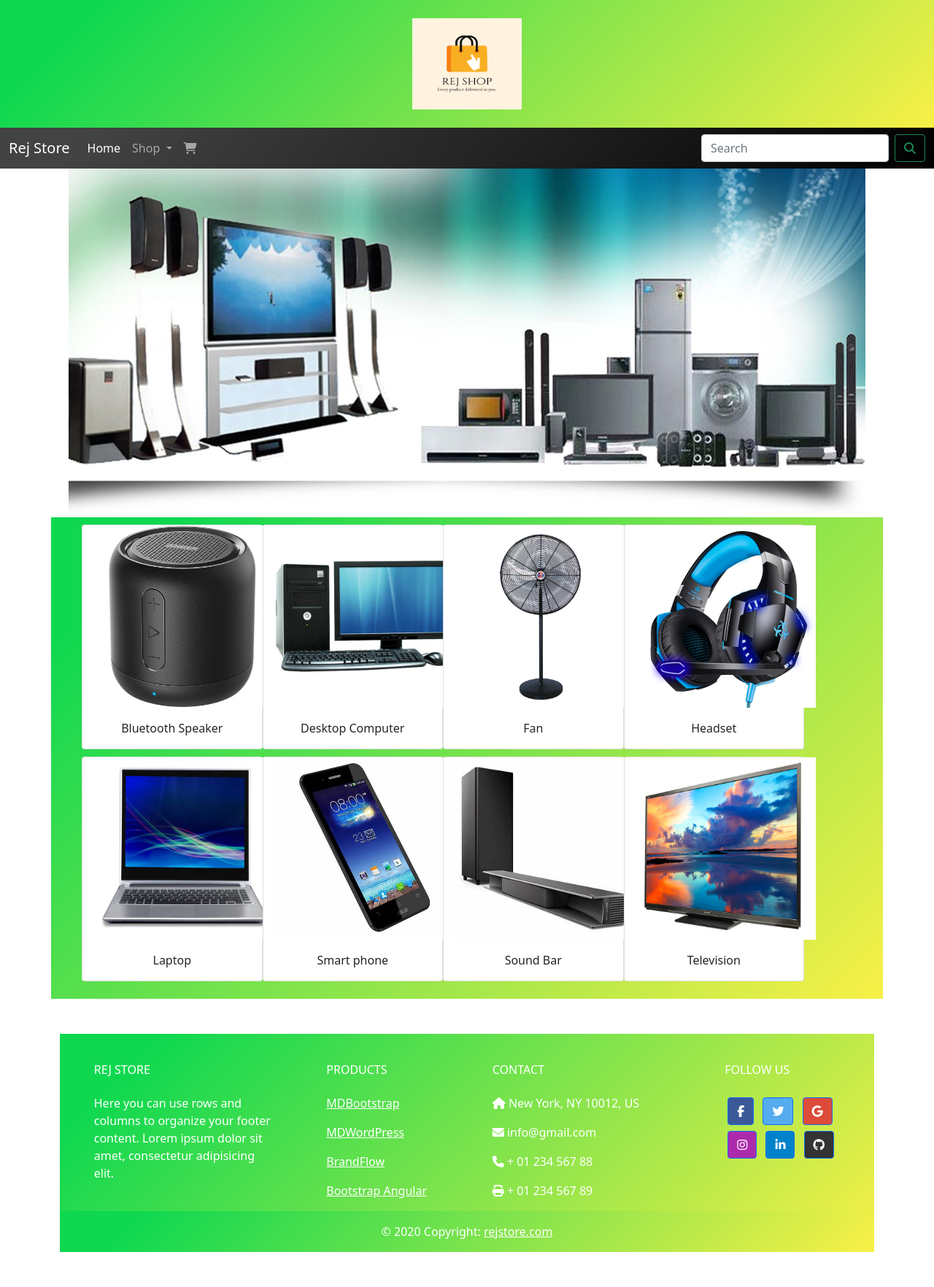
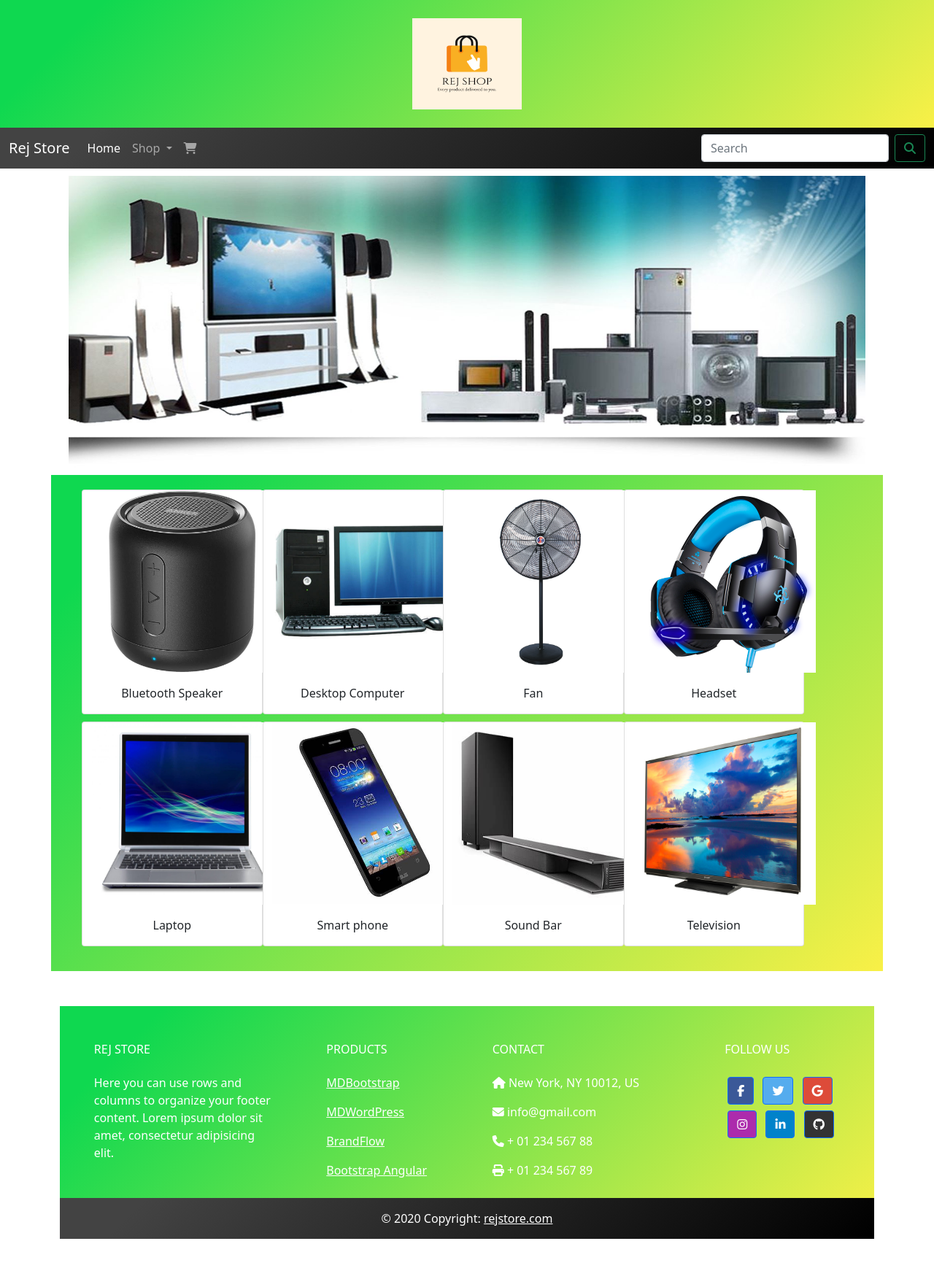
Before and after one commit to rej22/rej_store, a Django app: a page that uses rejstore/projectrejstore/templates/allProduct.html in a window 1280 px wide. Shown: the whole page at 73% size. After the commit the page ends 1698 px from the top, so only its background shows below. Run offline with Django 4.2, Linux system fonts and the light colour scheme; data comes from the database, SQL or seed files in the repository; some libraries are stand-ins or nearby versions.

Commit message:
alterations for the category banner(width, height) set to 100% and 400px respectively. And the padding-top, padding-bottom for the  entire div of this category banner(class=mx-auto) set to 10px each.

```diff
--- a/rejstore/projectrejstore/static/css/custom.css
+++ b/rejstore/projectrejstore/static/css/custom.css
@@ -51,6 +51,16 @@ body {
     padding-top: 10px;
 }
 
+/*** allProduct/category ***/
+.category_banner {
+    width: 100%;
+    height: 400px;
+}
+.mx-auto {
+    padding-top: 10px;
+    padding-bottom: 10px;
+}
+
 /*** pagination ***/
 .pagination_section {
     margin-top: 7px;
@@ -66,7 +76,7 @@ body {
 
 /*** footer ***/
 .footer_p_3 {
-    background-image: linear-gradient(135deg, #0fd850 10%, #f9f047 100%);
+    background-image: linear-gradient(135deg, #434343 10%, #000000 100%);
 }
 .main_footer {
     background-image: linear-gradient(135deg, #0fd850 10%, #f9f047 100%);
--- a/rejstore/projectrejstore/templates/allProduct.html
+++ b/rejstore/projectrejstore/templates/allProduct.html
@@ -20,7 +20,7 @@
    {% if categoryObj %}
       <div class="container">
           <div class="row mx-auto">
-              <img src="{{categoryObj.categoryImage.url}}" alt="{{categoryObj.categoryName}}">
+              <img class="category_banner" src="{{categoryObj.categoryImage.url}}" alt="{{categoryObj.categoryName}}">
           </div>
       </div>
    {% else %}
```
